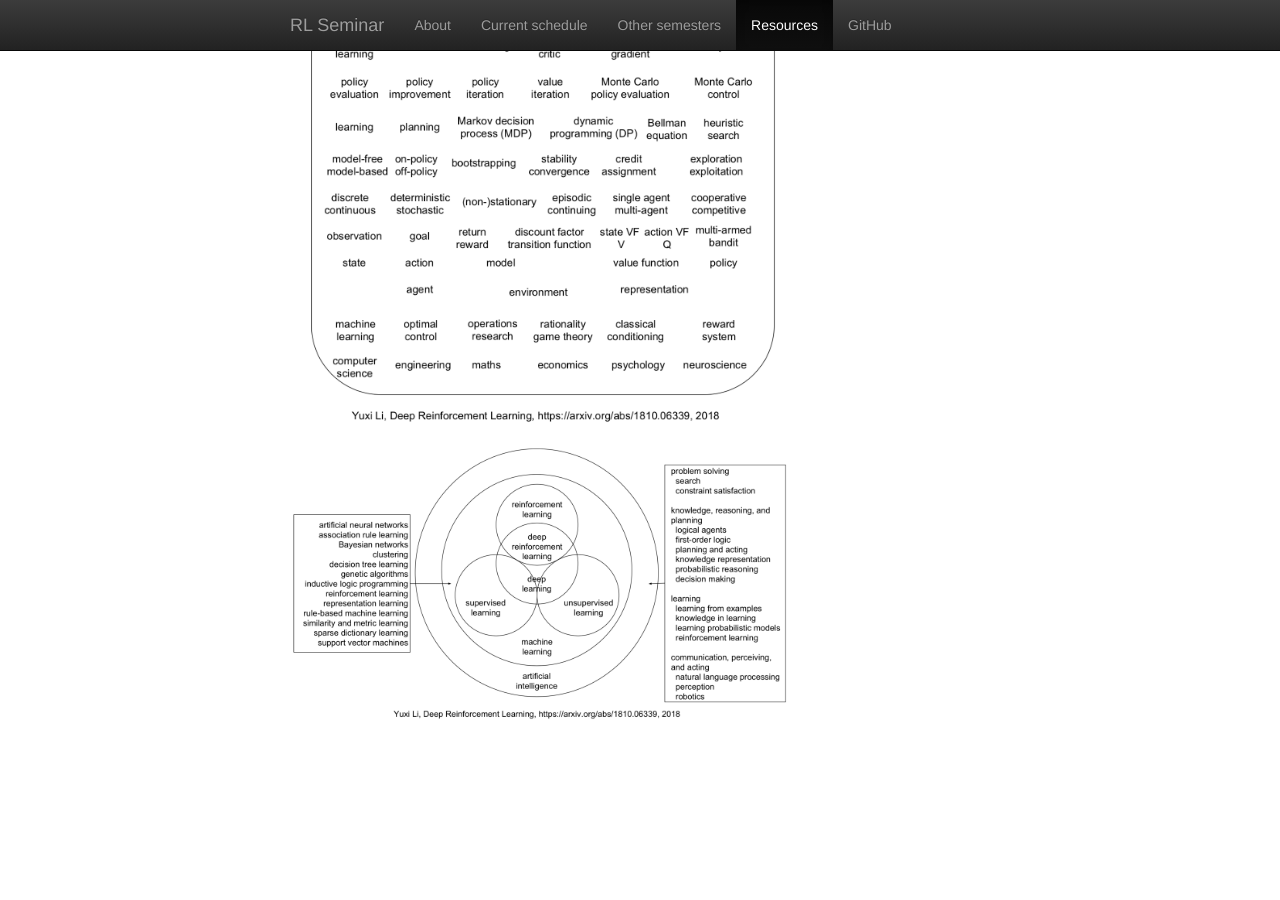
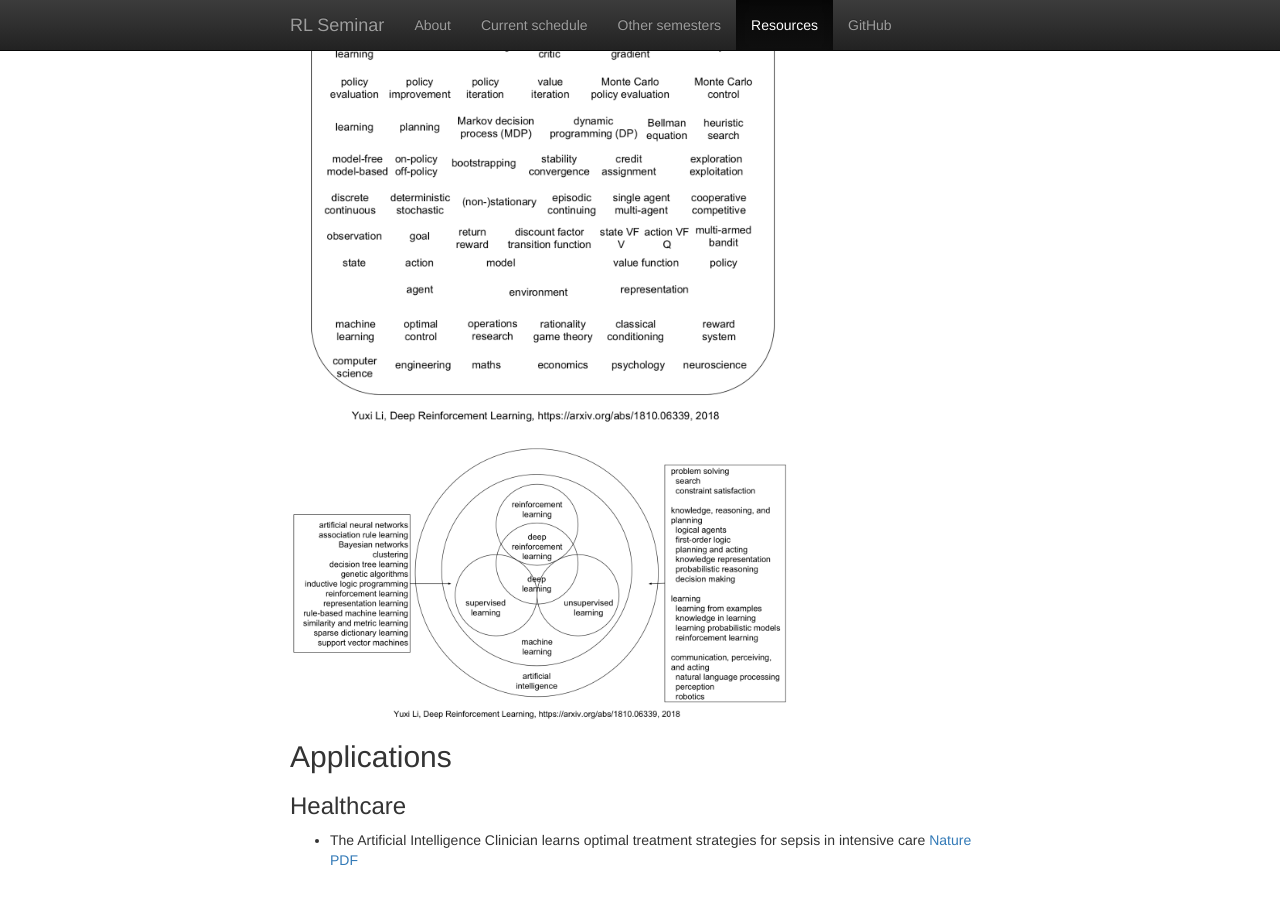
Before and after one commit to rlseminar/rlseminar.github.io, a Jekyll site: the page built from resource.md, in a window 1280 px wide and 900 px high, scrolled down 2329 px. Built offline with Jekyll 4.4.1, drawn with Linux system fonts in a browser that asks for light colours; before the commit the page ends 3079 px from its top, so only the background shows below that.

Commit message:
update healthcare application

```diff
--- a/resource.md
+++ b/resource.md
@@ -76,3 +76,9 @@ and more…
 <img src="static/img/drl_survey2.png" alt="Concepts in deep reinforcement learning" width="500" align="middle">
 
 <img src="static/img/drl_survey3.png" alt="Concepts in artificial intelligence" width="500" align="middle">
+
+## Applications
+
+### Healthcare
+
+- The Artificial Intelligence Clinician learns optimal treatment strategies for sepsis in intensive care [Nature](https://www.nature.com/articles/s41591-018-0213-5) [PDF](/static/files/AI-Clinician-optimal-treatment.pdf)
```
Also changed, not shown: 1 other file.
